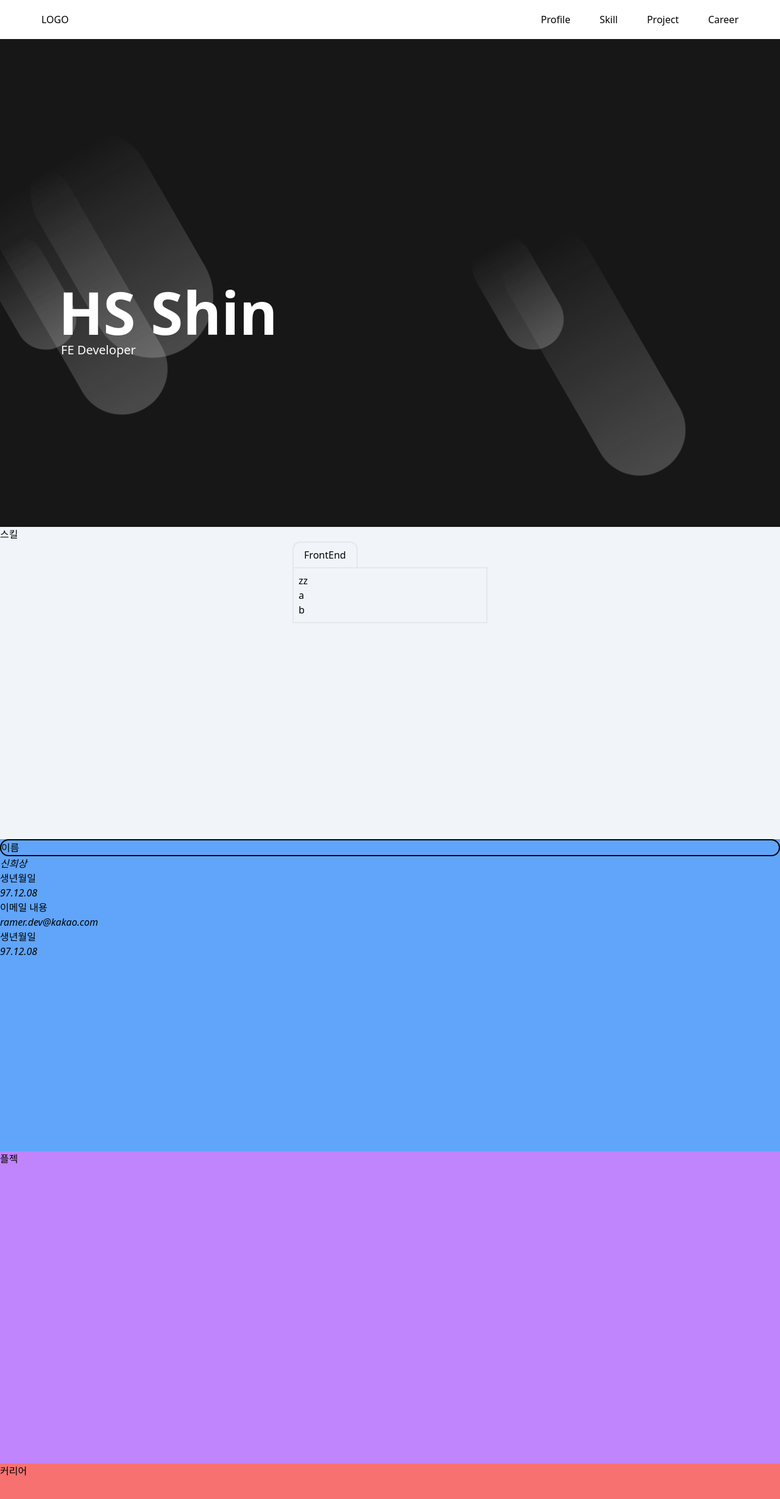
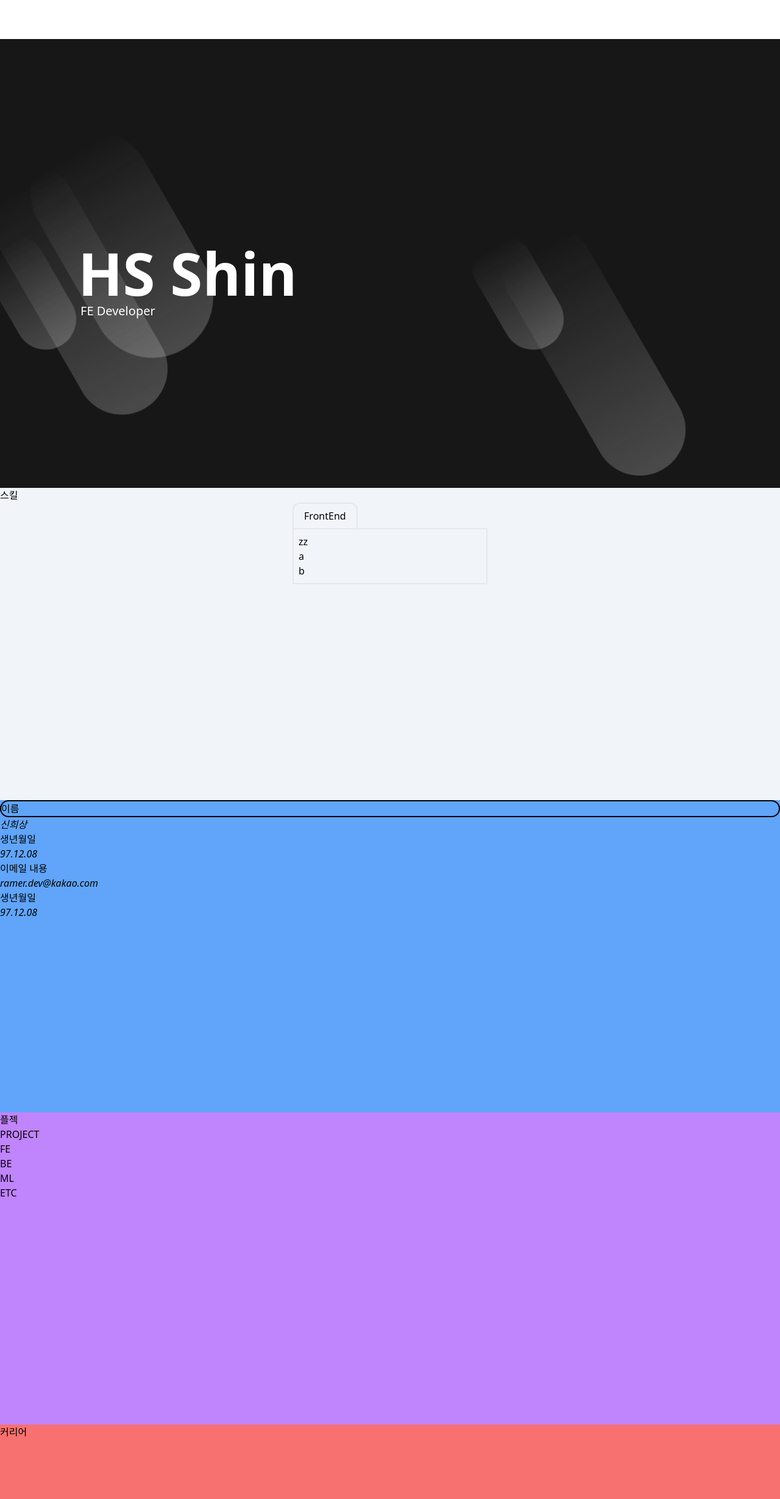
Before and after one commit to ramer-dev/portfolio, a Next.js app: page / in a window 1280 px wide. Shown: the top 2458 px of the page at 61% size. Built offline with nearby package versions, Linux system fonts and the light colour scheme.

Commit message:
TopNav update

```diff
--- a/components/header/TopNavigationBar.tsx
+++ b/components/header/TopNavigationBar.tsx
@@ -1,8 +1,23 @@
-import React from "react";
+import React, {RefObject, useEffect, useRef, useState} from "react";
 
 export default function TopNavigationBar(): JSX.Element {
+    const [clientWindowHeight, setClientWindowHeight] = useState(false);
+    const handleScroll = () => {
+        setClientWindowHeight(window.scrollY > 1);
+    };
+
+
+    useEffect(() => {
+        window.addEventListener("scroll", handleScroll);
+        window.addEventListener("resize", handleScroll)
+    },[] )
+
+    useEffect(() => {
+
+    })
     return (
-        <div className={'px-12 h-16 flex justify-between'}>
+        <div className={'fixed w-full z-50 transition bg-white ' + (!clientWindowHeight ? 'bg-transparent text-white' : 'bg-white text-black')}>
+            <div className={'px-12 h-16 flex justify-between '}>
                 <div className={"p-5"}>LOGO</div>
                 <div className={"flex gap-2"}>
                     <span className={"p-5"}>Profile</span>
@@ -10,7 +25,7 @@ export default function TopNavigationBar(): JSX.Element {
                     <span className={"p-5"}>Project</span>
                     <span className={"p-5"}>Career</span>
                 </div>
-
+            </div>
         </div>
     )
 }
--- a/components/page/intro/intro.tsx
+++ b/components/page/intro/intro.tsx
@@ -44,7 +44,7 @@ const Intro: React.FC = () => {
 
     const canvasRef = useCanvas(rect.width, rect.height, animate)
 
-    return <div className={'w-full h-screen bg-neutral-900 overflow-hidden'} ref={mainRef}>
+    return <div className={'w-full relative h-screen bg-neutral-900 overflow-x-hidden'} ref={mainRef}>
         <Flat height={400} width={200} left={100} top={200}/>
         <Flat height={450} width={150} left={50} top={250}/>
         <Flat height={200} width={100} left={0} top={380}/>
@@ -52,7 +52,7 @@ const Intro: React.FC = () => {
         <Flat height={450} width={150} left={900} top={350}/>
         <Flat height={200} width={100} left={800} top={380}/>
 
-        <div className={'relative top-1/2 mx-24'} ref={parRef} onMouseEnter={eventHandler} onMouseLeave={eventHandler}>
+        <div className={'relative top-1/2 w-96 mx-32'} ref={parRef} onMouseEnter={eventHandler} onMouseLeave={eventHandler}>
             <h1 className={'text-8xl text-white font-bold hover:opacity-80 transition cursor-default'}>HS Shin</h1>
             <p className={'mx-1 text-xl text-white hover:opacity-80 transition cursor-default'}>FE Developer</p>
         </div>
--- a/components/page/intro/particle/Flat.tsx
+++ b/components/page/intro/particle/Flat.tsx
@@ -6,15 +6,11 @@ import {distance} from "popmotion";
 type ParticleType = {
     width: number,
     height: number,
-
     left: number,
     top: number
 }
 
 export default function Flat(props: ParticleType): JSX.Element {
-    const x = useMotionValue(0);
-    const spring = useSpring(x);
-
 
     return (
         <AnimatePresence mode='wait'>
--- a/components/page/Project.tsx
+++ b/components/page/project/Project.tsx
@@ -4,6 +4,13 @@ export default function Project(): JSX.Element {
     return (
         <div className={'project w-auto h-128 bg-purple-400'}>
             플젝
+            <h1>PROJECT</h1>
+            <ul className={''}>
+                <li>FE</li>
+                <li>BE</li>
+                <li>ML</li>
+                <li>ETC</li>
+            </ul>
         </div>
     )
 }
--- a/pages/index.tsx
+++ b/pages/index.tsx
@@ -1,7 +1,7 @@
 import Head from 'next/head'
 import Career from '../components/page/Career';
 import Profile from '../components/page/Profile';
-import Project from '../components/page/Project';
+import Project from '../components/page/project/Project';
 import Skill from '../components/page/Skill';
 import Intro from '../components/page/intro/intro';
 import TopNavigationBar from '../components/header/TopNavigationBar';
```
Lines whose indentation alone changed are shown as unchanged.
